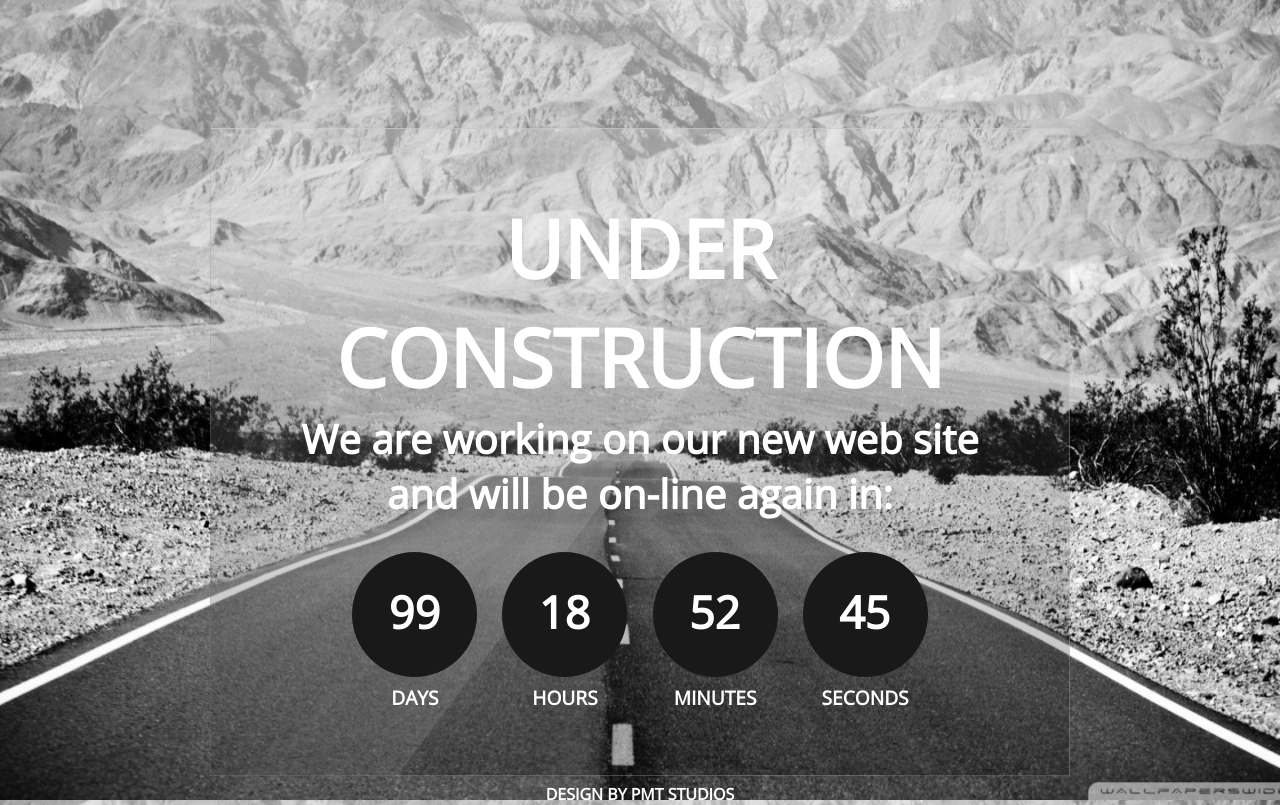
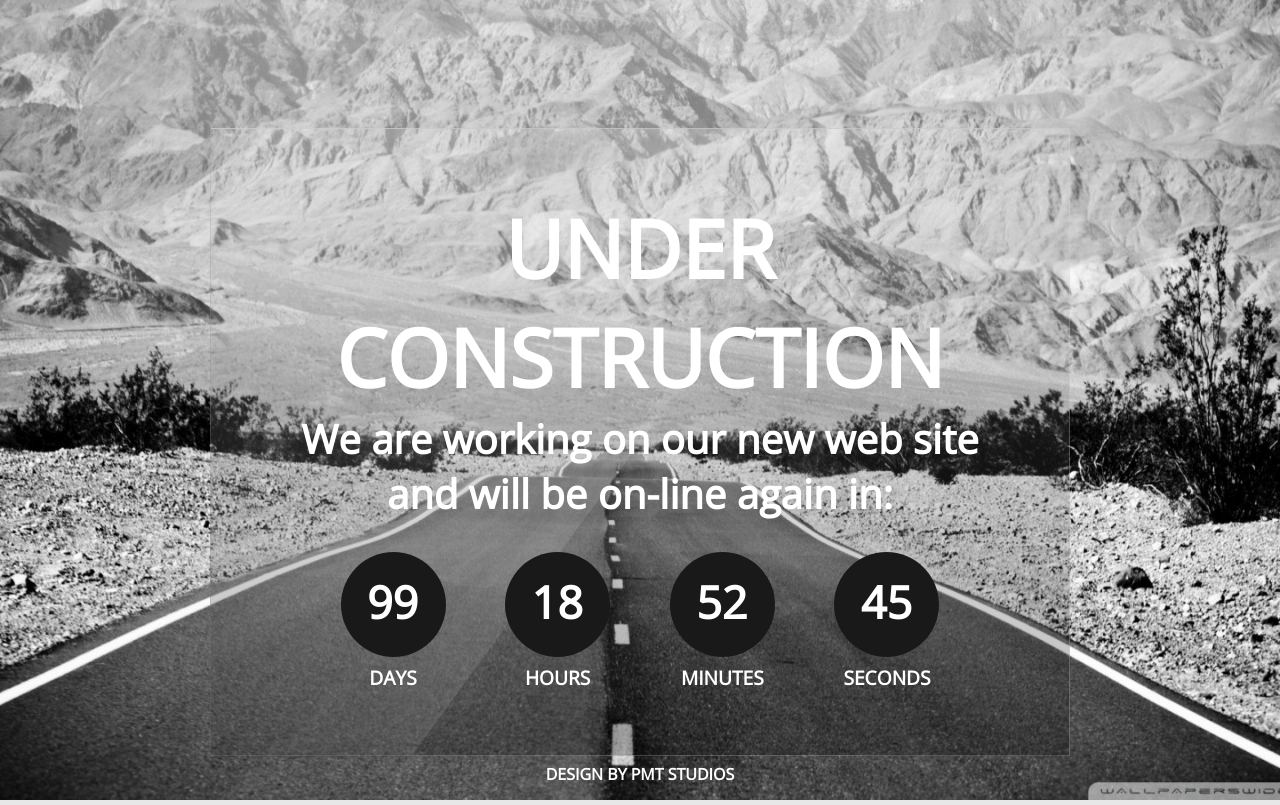
Before and after one commit to pmtstudios/pmtstudios.github.com, a plain HTML site: page index.html in a window 1280 px wide. Drawn offline with nearby package versions, Linux system fonts and the light colour scheme.

Commit message:
minor changes

```diff
--- a/css/style.css
+++ b/css/style.css
@@ -71,14 +71,14 @@ ul#countdown span {
 	height: 80px;
 	text-align: center;
 	border-radius: 30em;
-	padding: 29px 23px 16px 22px;
+	padding: 19px 13px 6px 12px;
 	background: #191919;
 	display: inline-block;
 	margin-top: 16px;
 }
 ul#countdown li{
 	display:inline-block;
-	width: 20%;
+	width: 22%;
 }
 ul#countdown li p.timeRefDays,
 ul#countdown li p.timeRefHours,
```
